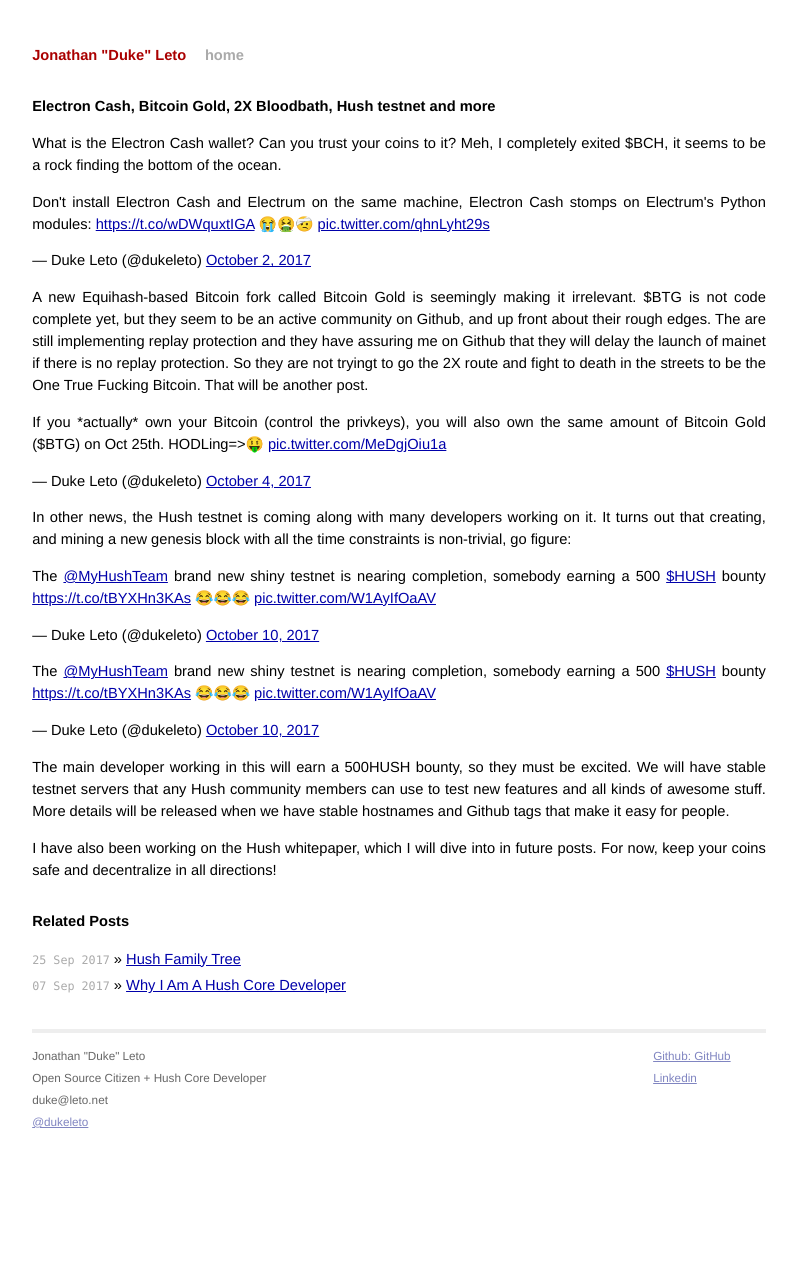
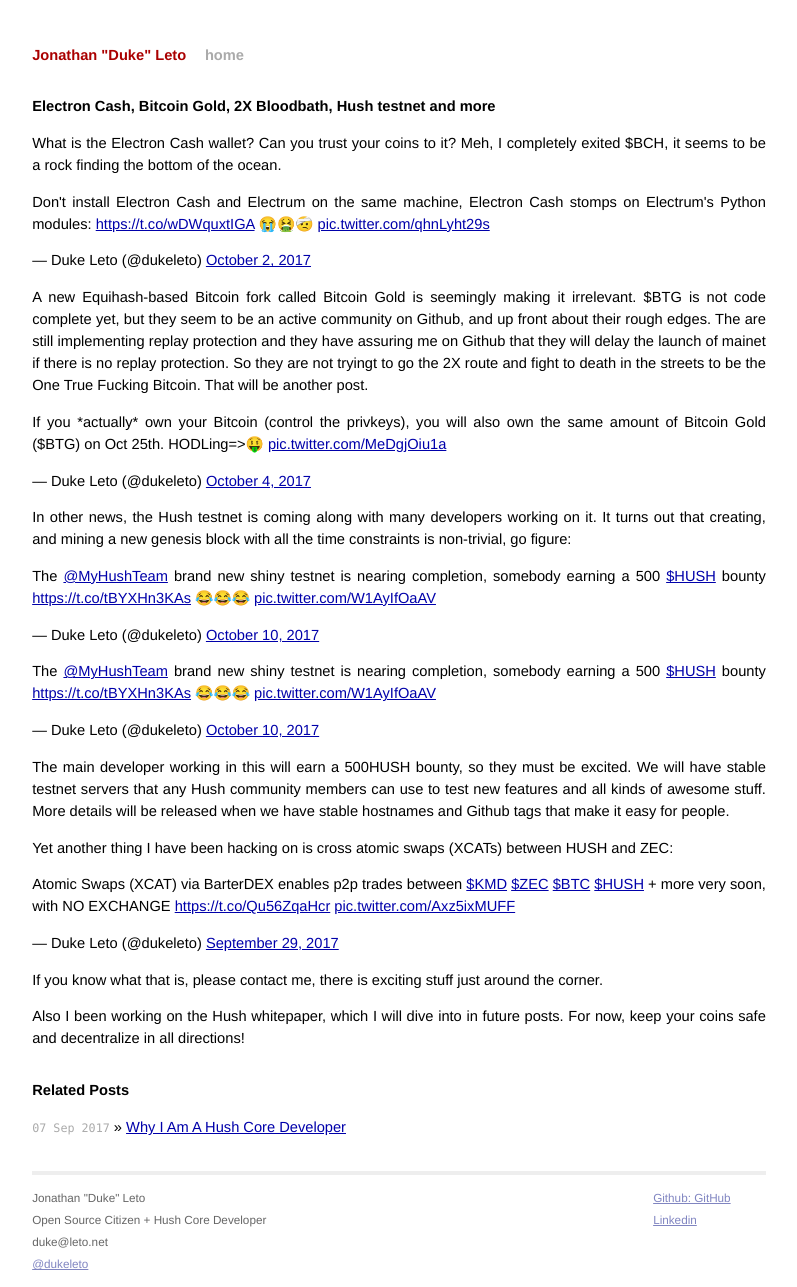
Before and after one commit to leto/leto.github.com, a Jekyll site: the page built from _posts/2017-10-10-electron-cash.md, in a window 1280 px wide. Shown: the whole page, without its empty margins (241-1038 px from the left). Built offline with Jekyll 4.4.1, drawn with Linux system fonts in a browser that asks for light colours; comment, search, counter and statistics services are not loaded; before the commit the page ends 1145 px from its top, so only the background shows below that.

Commit message:
better names yo

```diff
--- a/_posts/2017-09-25-hush.md
+++ /dev/null
@@ -1,7 +0,0 @@
----
-layout: post
-title: Hush Family Tree
----
-
-{{ page.title }}
-================
--- a/_posts/2017-09-10-02-electron-cash.md
+++ b/_posts/2017-10-10-electron-cash.md
@@ -40,5 +40,14 @@
 be released when we have stable hostnames and Github tags that make it easy for
 people.
 
-I have also been working on the Hush whitepaper, which I will dive into in
+Yet another thing I have been hacking on is cross atomic swaps (XCATs) between
+HUSH and ZEC:
+
+<blockquote class="twitter-tweet" data-lang="en"><p lang="en" dir="ltr">Atomic Swaps (XCAT) via BarterDEX enables p2p trades between <a href="https://twitter.com/search?q=%24KMD&amp;src=ctag&amp;ref_src=twsrc%5Etfw">$KMD</a> <a href="https://twitter.com/search?q=%24ZEC&amp;src=ctag&amp;ref_src=twsrc%5Etfw">$ZEC</a> <a href="https://twitter.com/search?q=%24BTC&amp;src=ctag&amp;ref_src=twsrc%5Etfw">$BTC</a> <a href="https://twitter.com/search?q=%24HUSH&amp;src=ctag&amp;ref_src=twsrc%5Etfw">$HUSH</a> + more very soon, with NO EXCHANGE <a href="https://t.co/Qu56ZqaHcr">https://t.co/Qu56ZqaHcr</a> <a href="https://t.co/Axz5ixMUFF">pic.twitter.com/Axz5ixMUFF</a></p>&mdash; Duke Leto (@dukeleto) <a href="https://twitter.com/dukeleto/status/913794990618247168?ref_src=twsrc%5Etfw">September 29, 2017</a></blockquote>
+<script async src="//platform.twitter.com/widgets.js" charset="utf-8"></script>
+
+If you know what that is, please contact me, there is exciting stuff just
+around the corner.
+
+Also I been working on the Hush whitepaper, which I will dive into in
 future posts. For now, keep your coins safe and decentralize in all directions!
```
